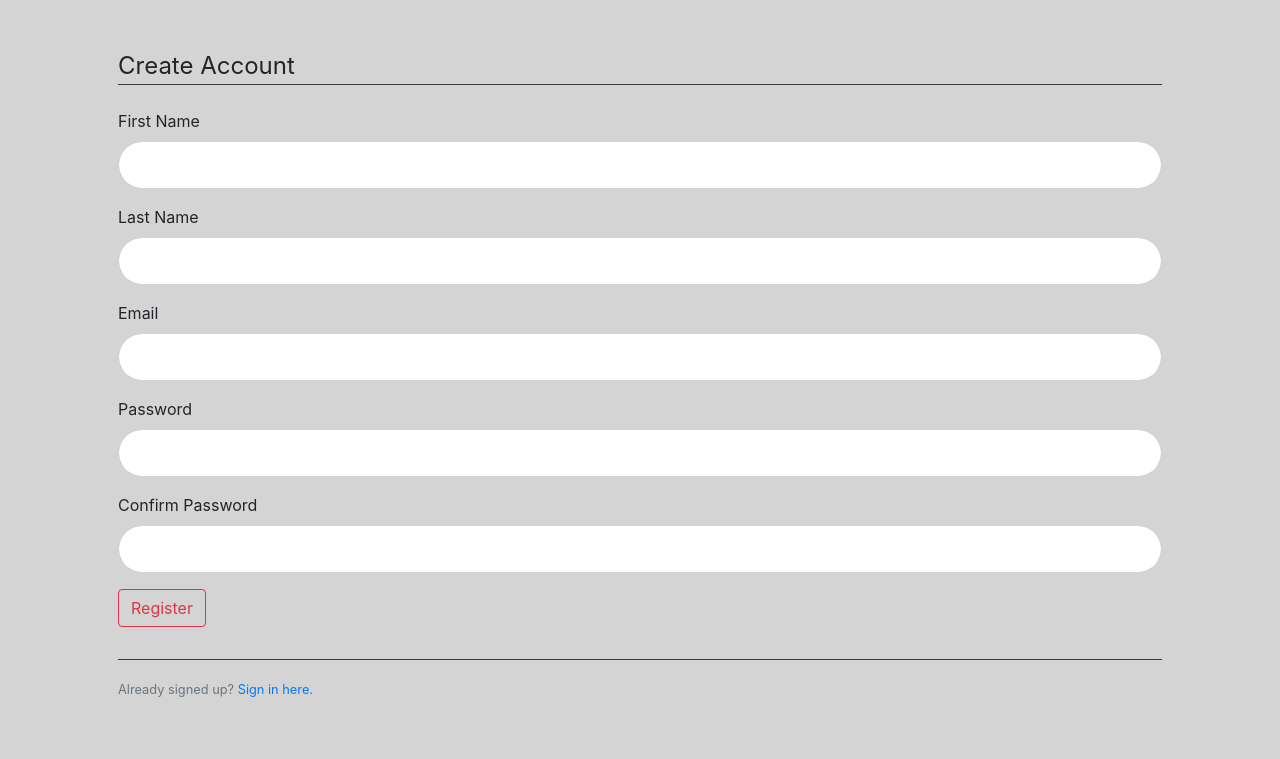
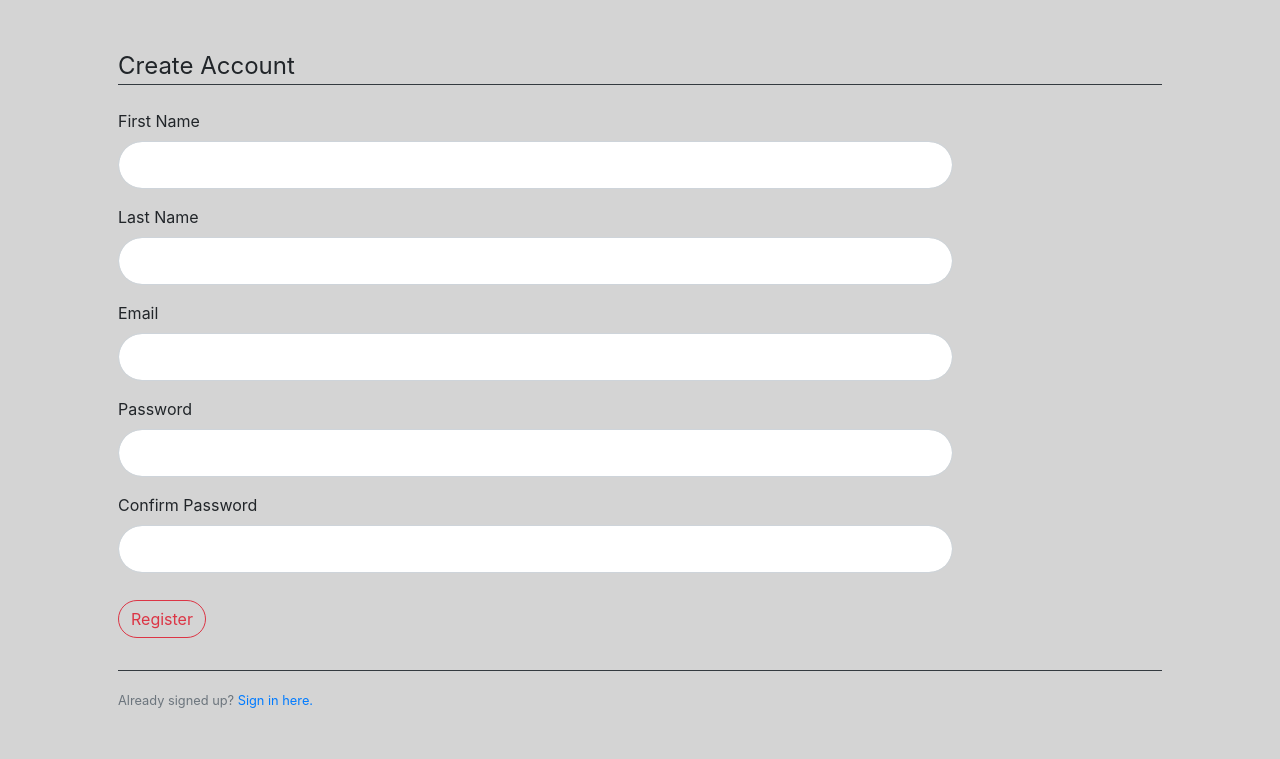
Before and after one commit to hectorastrom/CRInteractive, a Flask app: page /register in a window 1280 px wide. Shown: the part 74-833 px from the top of the page. Before the commit the page ends 771 px from the top, so only its background shows below. Run offline with Flask 2, Linux system fonts and the light colour scheme.

Commit message:
Adjusted styling for register form

```diff
--- a/static/styles.css
+++ b/static/styles.css
@@ -16,6 +16,11 @@
     border-radius: 30px;
 }
 
+.form-group .short
+{
+    width: 80%;
+}
+
 
 body
 {
--- a/templates/layout.html
+++ b/templates/layout.html
@@ -25,7 +25,7 @@
 
     <body>
         <nav class="navbar navbar-dark bg-dark dark-color">
-            <a class="navbar-brand fonta" href="#">
+            <a class="navbar-brand fonta" href="{{ url_for('index') }}">
                 <span class="brand">CRInteractive</span>
             </a>
         </nav>
--- a/templates/register.html
+++ b/templates/register.html
@@ -9,30 +9,31 @@
             {{ form.hidden_tag() }}
             <fieldset class="form-group">
                 <legend class="border-bottom border-dark mb-4">Create Account</legend>
-                <div class="form-group">
+                <div class="form-group short">
                     {{ form.firstname.label(class="form-control-label") }}
                     {{ form.firstname(class="form-control form-control-lg") }}
                 </div>
-                <div class="form-group">
+                <div class="form-group short">
                     {{ form.lastname.label(class="form-control-label") }}
                     {{ form.lastname(class="form-control form-control-lg") }}
                 </div>
-                <div class="form-group">
+                <div class="form-group short">
                     {{ form.email.label(class="form-control-label") }}
                     {{ form.email(class="form-control form-control-lg") }}
                 </div>
-                <div class="form-group">
+                <div class="form-group short">
                     {{ form.password.label(class="form-control-label") }}
                     {{ form.password(class="form-control form-control-lg") }}
                 </div>
-                <div class="form-group">
+                <div class="form-group short">
                     {{ form.confirm_password.label(class="form-control-label") }}
                     {{ form.confirm_password(class="form-control form-control-lg") }}
                 </div>
-                <div class="form-group">
-                    {{ form.submit(class="btn btn-outline-danger")}}
+                <div class="row">
+                    <div class="form-group col" style="padding-top:1%;">
+                    {{ form.submit(class="btn btn-outline-danger rounded-pill")}}
+                    </div>
                 </div>
-
             </fieldset>
         </form>
     </div>
```
